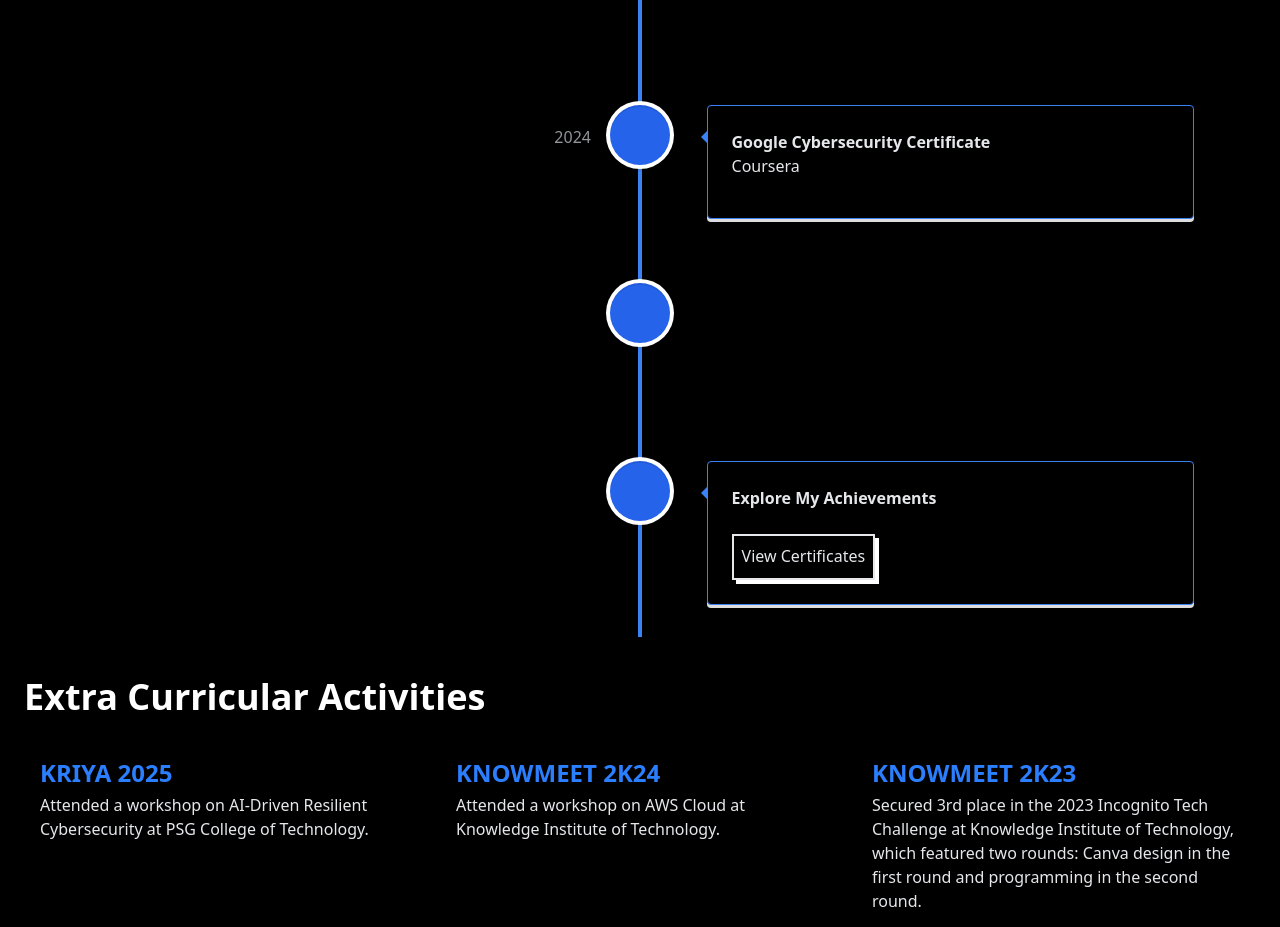
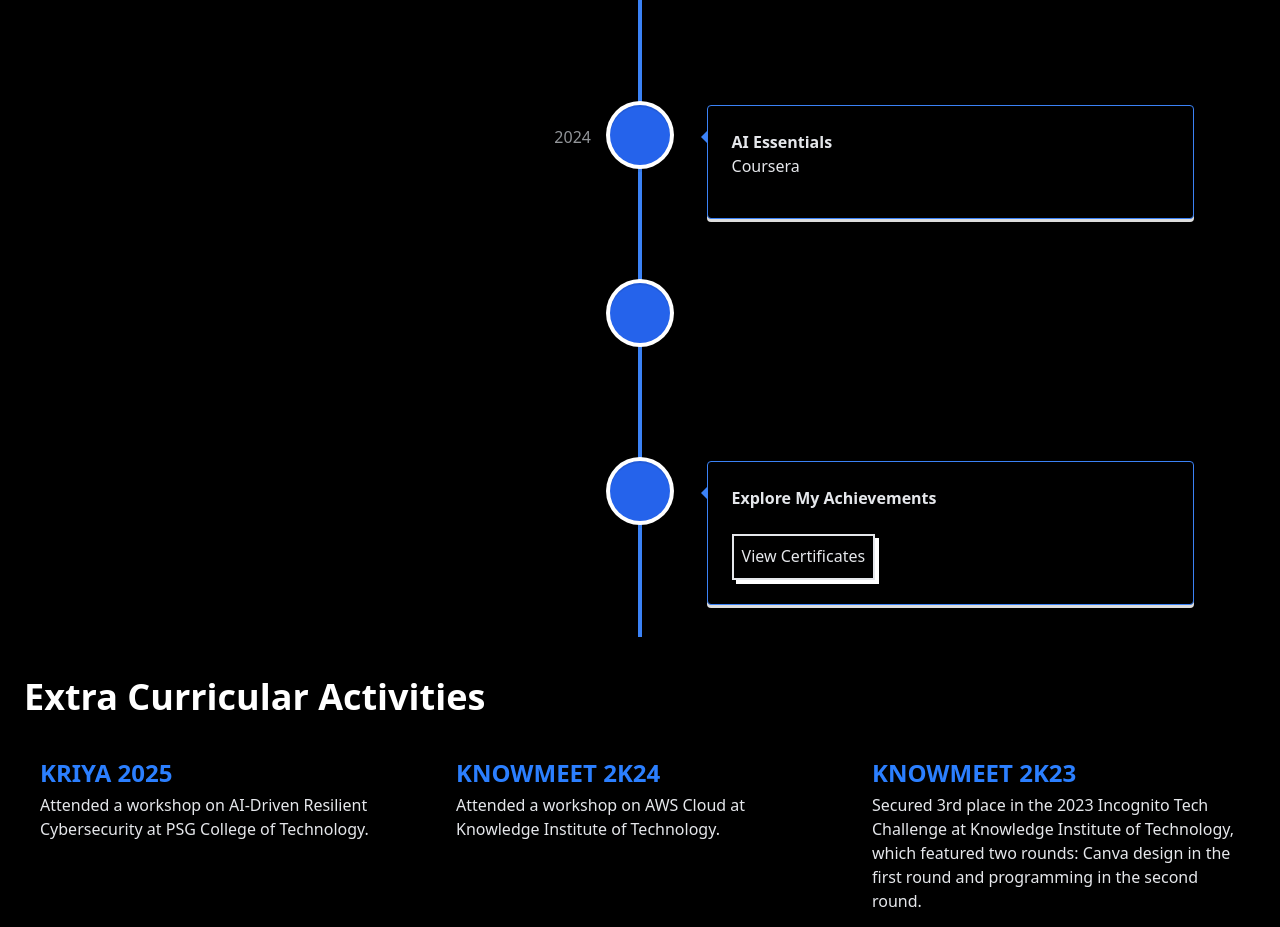
Before and after one commit to Shathish2004/Shathish-Portfolio, a React (Vite) app: page /#/about in a window 1280 px wide. Shown: the part 2080-3007 px from the top of the page. Built offline with nearby package versions, Linux system fonts and the light colour scheme.

Commit message:
Modified the layout in the timeline in the certification section in the about section

```diff
--- a/src/components/ExperienceTImeLine.jsx
+++ b/src/components/ExperienceTImeLine.jsx
@@ -51,17 +51,17 @@ export default function ExperienceTimeline() {
             navigate: false
         },
         {
-            title: "Google Cybersecurity Certificate",
+            title: "AI Essentials",
             subtitle: "Coursera",
-            description: "Security fundamentals, risk management, and threat analysis.",
+            description: "Fundamentals of AI & Machine Learning applications.",
             date: "2024",
             navigate: false
         },
         {
-            title: "AI Essentials",
+            title: "Google Cybersecurity Certificate",
             subtitle: "Coursera",
-            description: "Fundamentals of AI & Machine Learning applications.",
-            date: "2024",
+            description: "Security fundamentals, risk management, and threat analysis.",
+            date: "2023",
             navigate: false
         },
         {
```
